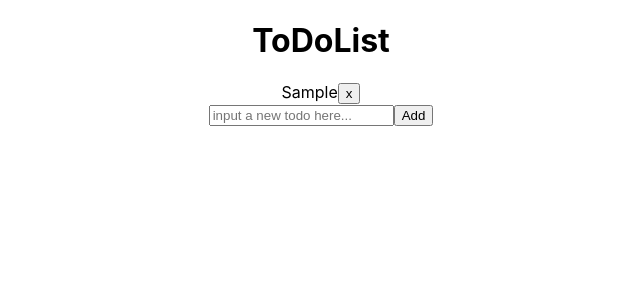
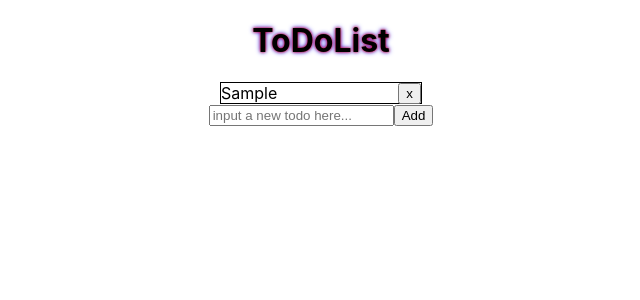
Before and after one commit to carolchu08/Todo, a React (Create React App) app: page / in a window 1280 px wide. Both pictures are taken after typing "Sample" into the empty fields and a click on the button "Add". Shown: the top 300 px of the page, without its empty margins (319-959 px from the left). Built offline with nearby package versions, Linux system fonts and the light colour scheme.

Commit message:
add style

```diff
--- a/src/Component/ToDoItem.js
+++ b/src/Component/ToDoItem.js
@@ -18,13 +18,13 @@ class ToDoItem extends Component {
         console.log(todo);
         console.log(todo.done);
         return (
-            <div>
+            <div className='todoItem'>
                <span>
                     <label onClick={()=>this.updateDoneStatus(todo.id)}>
                             {todo.done?(<s>{todo.text}</s>) : todo.text}
                     </label>
 
-                    <button onClick={this.deleteItem}> x </button>
+                    <button className='button' onClick={this.deleteItem}> x </button>
                 </span>
             </div>
         );
--- a/src/Component/ToDoList.js
+++ b/src/Component/ToDoList.js
@@ -1,12 +1,13 @@
 import React, { Component } from 'react';
 import ToDoGeneratorContainer from '../Container/ToDoGeneratorContainer';
 import ToDoGroupContainer from '../Container/ToDoGroupContainer';
+import '../Style/ToDoListStyle.css';
 
 class ToDoList extends Component {
     render() {
         return (
             <div>
-                <h1>
+                <h1 className='todolist'>
                     ToDoList
                 </h1>
                 <ToDoGroupContainer />
--- a/src/Style/ToDoGroupStyle.css
+++ /dev/null
@@ -1,3 +0,0 @@
-.todoGroup {
-    border: solid 1px;
-}
--- a/src/Style/ToDoItemStyle.css
+++ b/src/Style/ToDoItemStyle.css
@@ -1,4 +1,11 @@
 .todoItem {
     border-style: solid;
-    border-width: 1px 1px;
+    border-width: 1px;
+    width: 200px;
+    margin: auto;
+    text-align: left;
 }
+
+.button {
+    float: right;
+}
--- /dev/null
+++ b/src/Style/ToDoListStyle.css
@@ -0,0 +1,3 @@
+.todolist {
+    text-shadow: 0 0 3px #FF0000, 0 0 5px #0000FF;
+}
```
Also changed, not shown: 1 other file (tests, documents, lock files or other folders).
